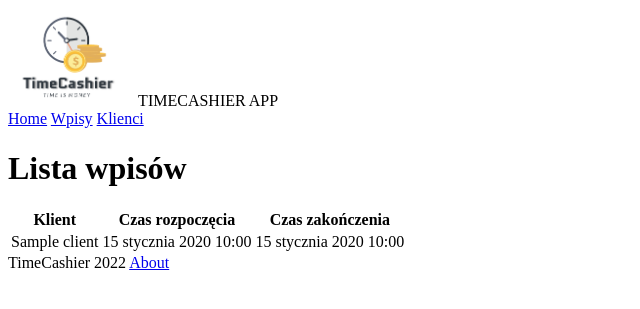
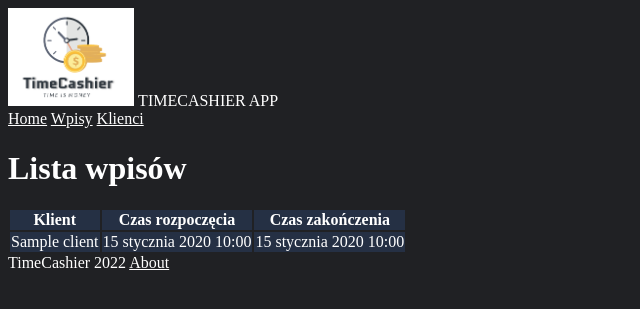
Before and after one commit to piotrfura/timecashier, a Django app: page /entries/ in a window 1280 px wide. Shown: the top 309 px of the page, without its empty margins (0-640 px from the left). Run offline with Django 4.2, Linux system fonts and the light colour scheme; tables that the repository leaves empty hold one stand-in row (values such as "Sample post").

Commit message:
add basic stylessheets and template static references

```diff
--- /dev/null
+++ b/timecashier/entries/static/entries/css/style.css
@@ -0,0 +1,2 @@
+table tr:nth-child(odd) {background-color: rgba(66,133,244,0.149);}
+table tr:hover {color: #1967d2;}
--- a/timecashier/entries/templates/entries/clients.html
+++ b/timecashier/entries/templates/entries/clients.html
@@ -1,4 +1,7 @@
 {% extends "main/base.html" %}
+
+{% load static %}
+{% block style %}<link href="{% static 'entries/css/style.css' %}" rel="stylesheet">{% endblock %}
 
 {% block title %}Klienci{% endblock %}
 
--- a/timecashier/entries/templates/entries/entries.html
+++ b/timecashier/entries/templates/entries/entries.html
@@ -1,6 +1,10 @@
 {% extends "main/base.html" %}
 
+{% load static %}
+{% block style %}<link href="{% static 'entries/css/style.css' %}" rel="stylesheet">{% endblock %}
+
 {% block title %}Wpisy{% endblock %}
+
 {% block content %}
 <h1>Lista wpisów</h1>
 <table>
--- /dev/null
+++ b/timecashier/main/static/main/css/style.css
@@ -0,0 +1,18 @@
+body {
+    background-color: rgba(32,33,36,255);
+    color: white;
+}
+h1 {
+    color: white;
+    text-align: left;
+}
+p {
+    font-family: verdana;
+    font-size: 20px;
+}
+a {
+    color: white;
+}
+a:hover {
+    color: #1967d2;
+}
--- a/timecashier/main/templates/main/base.html
+++ b/timecashier/main/templates/main/base.html
@@ -2,11 +2,14 @@
 <html lang="en">
 <head>
     <meta charset="UTF-8">
+    {% load static %}
+    <link href="{% static 'main/css/style.css' %}" rel="stylesheet">
+    {% block style %}{% endblock %}
     <title>{% block title %}{% endblock %} | TimeCashier</title>
+
 </head>
 <body>
 <header>
-    {% load static %}
     <a href="/"><img src="{% static 'images/timecashier_logo.png' %}" alt="TimeCashier"  style="max-width: 10%; height: auto;"></a>
     TIMECASHIER APP
     <br>
```
